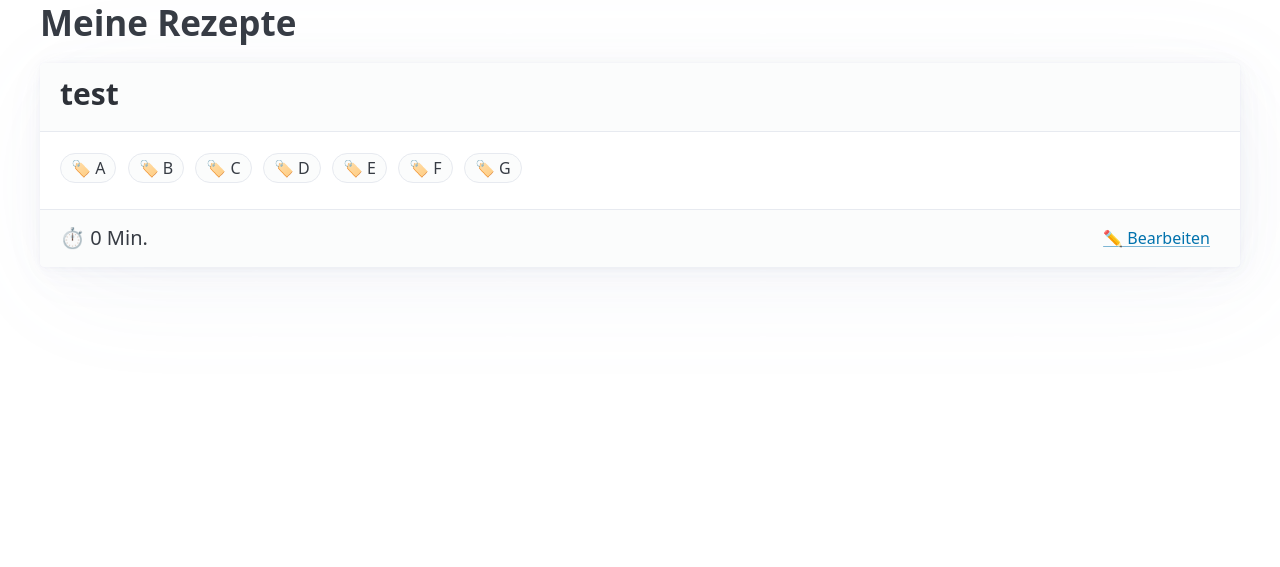
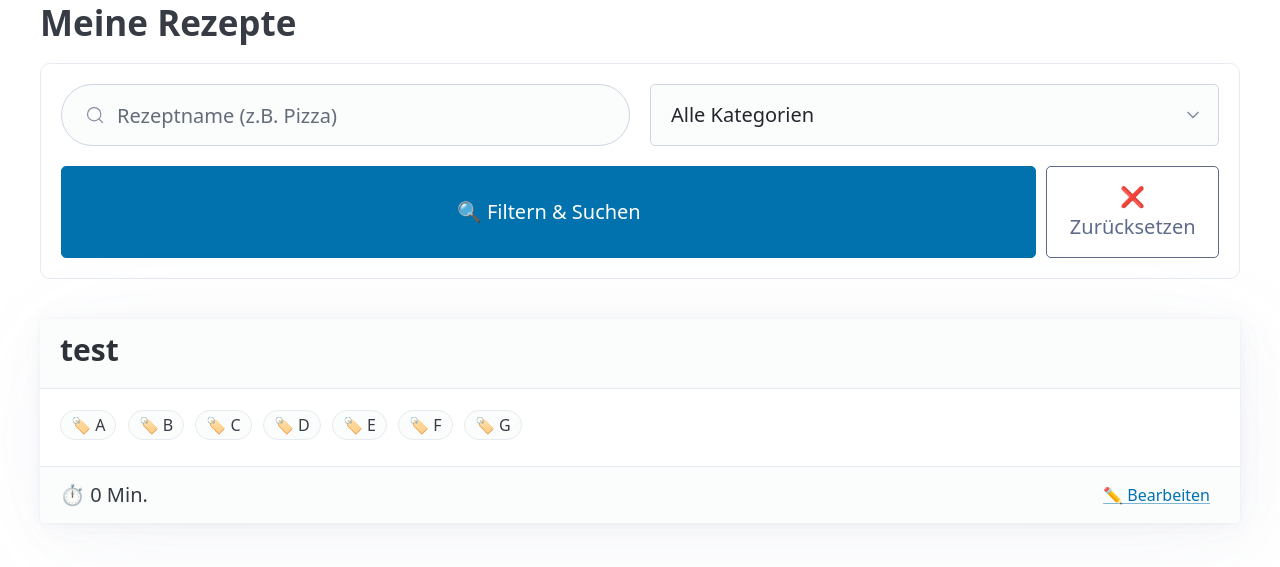
Before and after one commit to LostiBoy73/YourApp, a Flask app: page /rezepte in a window 1280 px wide. Shown: the part 96-663 px from the top of the page. Run offline with Flask 3, Linux system fonts and the light colour scheme; data comes from the database, SQL or seed files in the repository; both versions use the stored data as it was after the commit; some libraries are stand-ins or nearby versions.

Commit message:
Suchfeld und dynamischer Kategorienfilter eingebaut
- Kombiniertes Filter-Formular auf der Rezeptübersicht (rezepte.html) hinzugefügt.
- Backend (app.py) sammelt nun automatisch alle einzigartigen Kategorien für das Dropdown (alphabetisch sortiert).
- Rezepte lassen sich über Suchfeld teilweise nach Namen durchsuchen (case-insensitive).
- Backend-Filterlogik implementiert, die Textsuche und Kategorienfilter miteinander kombinieren kann.
- "Zurücksetzen"-Button für schnelle Filter-Löschung integriert.

```diff
--- a/app.py
+++ b/app.py
@@ -36,13 +36,58 @@ init_db()
 def index():
     return render_template('index.html')
 
-# NEUE ROUTE: Die alte Rezept-Übersicht ist jetzt hier
+# NEUE ROUTE: Die Rezept-Übersicht inkl. Filter- und Suchfunktion
 @app.route('/rezepte')
 def rezepte():
+    # 1. Suchbegriffe aus der URL auslesen (Standard ist leer)
+    suchbegriff = request.args.get('suche', '').lower()
+    kategorie_filter = request.args.get('kategorie', '')
+
     conn = get_db_connection()
-    rezepte_db = conn.execute('SELECT * FROM rezepte').fetchall()
+    alle_rezepte = conn.execute('SELECT * FROM rezepte').fetchall()
     conn.close()
-    return render_template('rezepte.html', rezepte=rezepte_db)
+
+    # 2. Alle einzigartigen Kategorien für das Dropdown sammeln
+    alle_kategorien = set() # Ein 'set' in Python verhindert automatisch Duplikate
+    for r in alle_rezepte:
+        if r['kategorie']:
+            # Wir säubern die Tags und schreiben sie groß
+            tags = [k.strip().capitalize() for k in r['kategorie'].split(',') if k.strip()]
+            alle_kategorien.update(tags)
+
+    # Die gesammelten Kategorien alphabetisch sortieren
+    kategorien_liste = sorted(list(alle_kategorien))
+
+    # 3. Rezepte filtern
+    gefilterte_rezepte = []
+    for r in alle_rezepte:
+        treffer_suche = True
+        treffer_kategorie = True
+
+        # Wenn ein Suchbegriff eingegeben wurde: Prüfen, ob er im Titel steckt (z.B. "pizza" in "Pizzaschnecken")
+        if suchbegriff:
+            if suchbegriff not in r['titel'].lower():
+                treffer_suche = False
+
+        # Wenn eine Kategorie ausgewählt wurde: Prüfen, ob das Rezept diesen Tag hat
+        if kategorie_filter:
+            if r['kategorie']:
+                tags = [k.strip().capitalize() for k in r['kategorie'].split(',') if k.strip()]
+                if kategorie_filter not in tags:
+                    treffer_kategorie = False
+            else:
+                treffer_kategorie = False # Wenn das Rezept gar keine Kategorie hat, ist es kein Treffer
+
+        # Nur wenn das Rezept BEIDE Bedingungen erfüllt, wird es angezeigt
+        if treffer_suche and treffer_kategorie:
+            gefilterte_rezepte.append(r)
+
+    # Wir übergeben die gefilterten Rezepte UND die Filter-Auswahl an das HTML-Template
+    return render_template('rezepte.html',
+                           rezepte=gefilterte_rezepte,
+                           alle_kategorien=kategorien_liste,
+                           aktuelle_suche=suchbegriff,
+                           aktuelle_kategorie=kategorie_filter)
 
 # ROUTE 2: Seite für das Formular anzeigen (mit dynamischem Zurück-Button)
 @app.route('/neu')
@@ -93,10 +138,11 @@ def speichern():
     zutaten_text = "\n".join(zutaten_liste)
 
     conn = get_db_connection()
+    # Die Spaltennamen bleiben wie in der Datenbank definiert (kategorie, anleitung)
     conn.execute('''
-        INSERT INTO rezepte (titel, dauer, kategorie_text, zutaten, anleitung_text)
+        INSERT INTO rezepte (titel, dauer, kategorie, zutaten, anleitung)
         VALUES (?, ?, ?, ?, ?)
-    ''', (titel, dauer, kategorie, zutaten_text, anleitung))
+    ''', (titel, dauer, kategorie_text, zutaten_text, anleitung_text))
     conn.commit()
     conn.close()
 
@@ -148,11 +194,12 @@ def aktualisieren(id):
     zutaten_text = "\n".join(zutaten_liste)
 
     conn = get_db_connection()
+    # Auch hier: Echte Spaltennamen oben, neue Variablen unten
     conn.execute('''
         UPDATE rezepte
-        SET titel = ?, dauer = ?, kategorie_text = ?, zutaten = ?, anleitung_text = ?
+        SET titel = ?, dauer = ?, kategorie = ?, zutaten = ?, anleitung = ?
         WHERE id = ?
-    ''', (titel, dauer, kategorie, zutaten_text, anleitung, id))
+    ''', (titel, dauer, kategorie_text, zutaten_text, anleitung_text, id))
     conn.commit()
     conn.close()
 
--- a/templates/rezepte.html
+++ b/templates/rezepte.html
@@ -19,6 +19,24 @@
         </nav>
 
         <h2>Meine Rezepte</h2>
+
+        <form method="GET" action="/rezepte" style="background: var(--pico-card-background-color); padding: 1rem; border-radius: 10px; border: 1px solid var(--pico-muted-border-color); margin-bottom: 2rem;">
+            <div class="grid">
+                <input type="search" name="suche" placeholder="Rezeptname (z.B. Pizza)" value="{{ aktuelle_suche }}" style="margin-bottom: 1rem;">
+
+                <select name="kategorie" style="margin-bottom: 1rem;">
+                    <option value="">Alle Kategorien</option>
+                    {% for kat in alle_kategorien %}
+                        <option value="{{ kat }}" {% if kat == aktuelle_kategorie %}selected{% endif %}>{{ kat }}</option>
+                    {% endfor %}
+                </select>
+            </div>
+
+            <div style="display: flex; gap: 10px;">
+                <button type="submit" style="margin-bottom: 0; flex-grow: 1;">🔍 Filtern & Suchen</button>
+                <a href="/rezepte" role="button" class="secondary outline" style="margin-bottom: 0;">❌ Zurücksetzen</a>
+            </div>
+        </form>
 
         <div class="grid">
             {% for rezept in rezepte %}
@@ -53,7 +71,7 @@
                 </footer>
             </article>
             {% else %}
-                <p>Noch keine Rezepte eingetragen. Klicke oben auf den Button!</p>
+                <p style="text-align: center; width: 100%;">Keine Rezepte gefunden. Versuch es mal mit einem anderen Suchbegriff oder setze die Filter zurück!</p>
             {% endfor %}
         </div>
     </main>
```
Also changed, not shown: rezepte.db.
